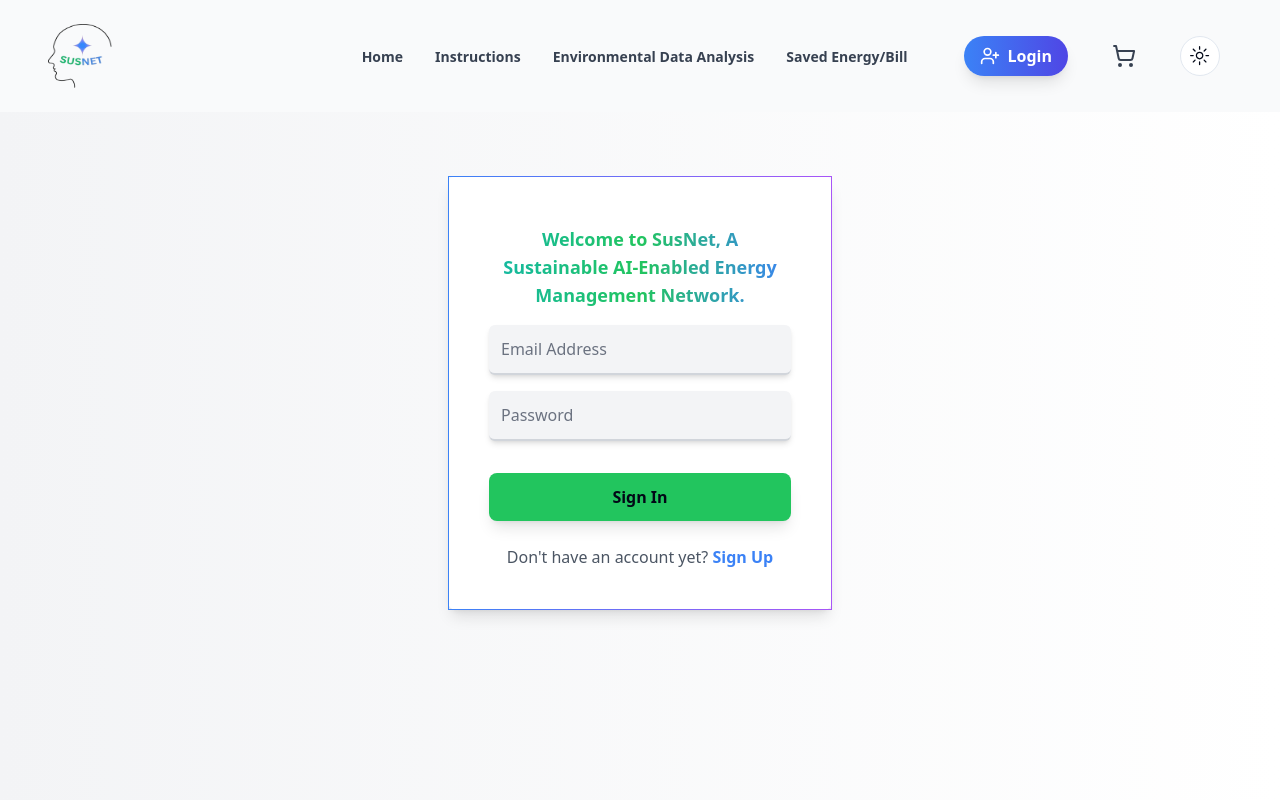
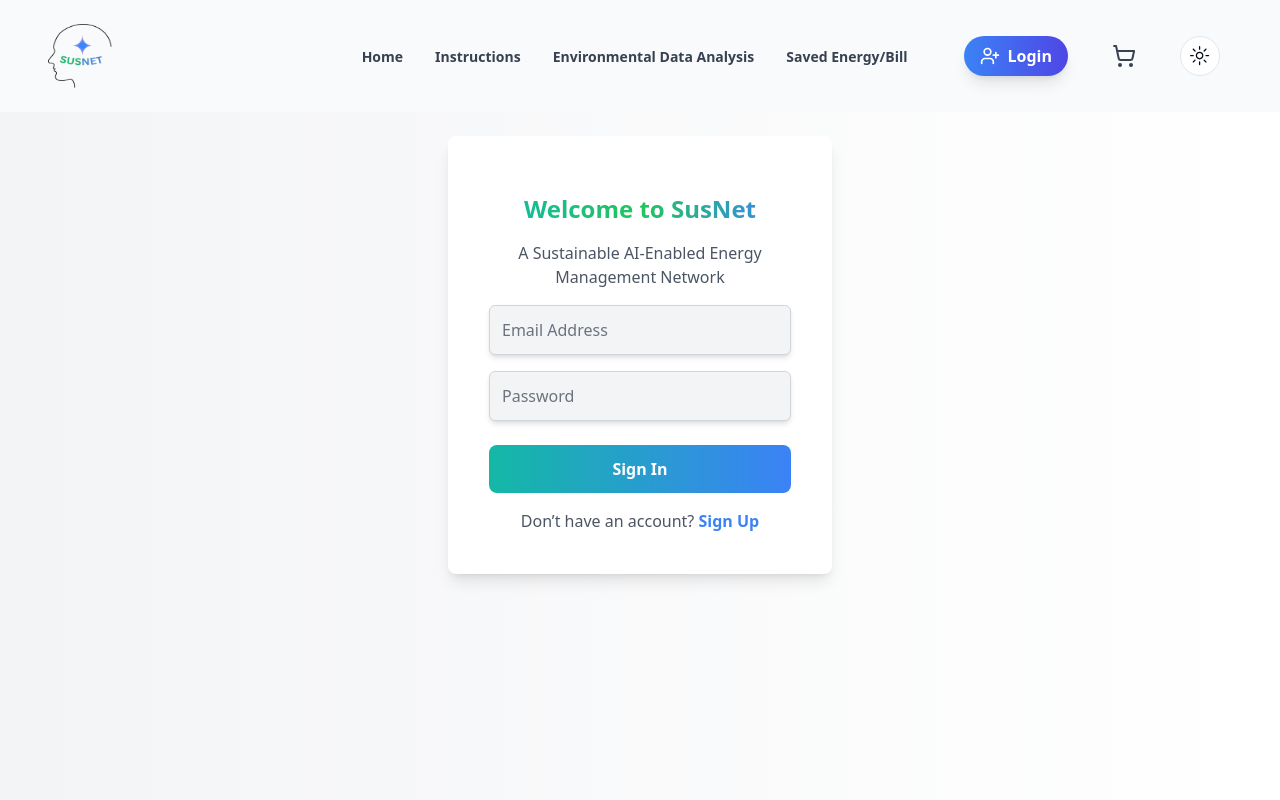
Before and after one commit to TheSoftNode/sunset-platform, a React (Vite) app: page /login in a window 1280 px wide. Shown: the top 800 px of the page. Built offline with nearby package versions, Linux system fonts and the light colour scheme.

Commit message:
fixed a bug

```diff
--- a/src/components/Auth/Login.jsx
+++ b/src/components/Auth/Login.jsx
@@ -3,51 +3,40 @@ import React from 'react';
 const Login = () =>
 {
     return (
-        <div className='min-h-screen flex items-start pt-16 justify-center bg-gradient-to-r from-gray-100 to-white'>
-            <form className='bg-white shadow-lg  mx-auto w-full max-w-sm p-10 rounded-lg border border-transparent transition duration-300 transform hover:scale-105 hover:shadow-xl'>
-                {/* <h1 className='font-semibold text-lg py-2 text-center text-teal-600 prose'>
-                    Welcome to SusNet, A Sustainable AI-Enabled Energy Management Network.
-                </h1> */}
-                <h1 className='font-semibold text-lg py-2 text-center bg-clip-text text-transparent bg-gradient-to-r from-teal-500 via-green-500 to-blue-500'>
-                    Welcome to SusNet, A Sustainable AI-Enabled Energy Management Network.
+        <div className='min-h-screen pt-3 flex items-start justify-center bg-gradient-to-r from-gray-100 to-white p-4'>
+            <form className='bg-white shadow-lg my-3 mx-auto w-full max-w-sm p-10 rounded-lg border border-transparent transition duration-300 transform hover:scale-105 hover:shadow-xl'>
+                <h1 className='font-bold text-2xl py-4 text-center bg-clip-text text-transparent bg-gradient-to-r from-teal-500 via-green-500 to-blue-500'>
+                    Welcome to SusNet
                 </h1>
+                <p className='text-center text-gray-600 mb-4'>
+                    A Sustainable AI-Enabled Energy Management Network
+                </p>
 
+                <div className='space-y-4'>
                     <input
-                    type='text'
+                        type='email'
                         placeholder='Email Address'
-                    className='p-3 my-2 w-full shadow-md border-b-2 border-gray-300 bg-gray-100 rounded-md focus:outline-none focus:border-blue-500 transition duration-200 placeholder-gray-500'
+                        className='p-3 w-full shadow-md border border-gray-300 bg-gray-100 rounded-md focus:outline-none focus:ring-2 focus:ring-blue-500 focus:border-transparent transition duration-200 placeholder-gray-500'
                     />
 
                     <input
                         type='password'
                         placeholder='Password'
-                    className='p-3 my-2 w-full shadow-md border-b-2 border-gray-300 bg-gray-100 rounded-md focus:outline-none focus:border-blue-500 transition duration-200 placeholder-gray-500'
+                        className='p-3 w-full shadow-md border border-gray-300 bg-gray-100 rounded-md focus:outline-none focus:ring-2 focus:ring-blue-500 focus:border-transparent transition duration-200 placeholder-gray-500'
                     />
+                </div>
 
-                <button className='p-3 my-6 bg-green-500 w-full font-bold hover:bg-green-400 transition duration-300 shadow-lg rounded-lg'>
+                <button className='mt-6 p-3 bg-gradient-to-r from-teal-500 to-blue-500 text-white w-full font-bold rounded-lg hover:from-green-500 hover:to-teal-500 transition duration-300 transform hover:scale-105'>
                     Sign In
                 </button>
 
-                <p className='text-center text-gray-600'>
-                    Don't have an account yet?{' '}
+                <p className='mt-4 text-center text-gray-600'>
+                    Don’t have an account?{' '}
                     <a href='/signup' className='text-blue-500 font-semibold hover:underline'>
                         Sign Up
                     </a>
                 </p>
             </form>
-
-            {/* Add gradient border effect on hover */}
-            <style jsx>{`
-        form {
-          border-image: linear-gradient(to right, #3b82f6, #a855f7) 1;
-        }
-
-        form:hover {
-          border: 2px  solid transparent;
-          border-radius: 3px;
-          border-image: linear-gradient(to right, #3b82f6, #a855f7) 1;
-        }
-      `}</style>
         </div>
     );
 };
--- a/src/components/Auth/Signup.jsx
+++ b/src/components/Auth/Signup.jsx
@@ -1,55 +1,46 @@
+
 import React from 'react';
 
 const Signup = () =>
 {
     return (
-        <div className='min-h-screen pt-16 flex items-start justify-center bg-gradient-to-r from-gray-100 to-white p-4'>
+        <div className='min-h-screen pt-3 flex items-start justify-center bg-gradient-to-r from-gray-100 to-white p-4'>
             <form className='bg-white shadow-lg my-3 mx-auto w-full max-w-sm p-10 rounded-lg border border-transparent transition duration-300 transform hover:scale-105 hover:shadow-xl'>
-                <h1 className='font-semibold text-lg py-2 text-center bg-clip-text text-transparent bg-gradient-to-r from-teal-500 via-green-500 to-blue-500'>
+                <h1 className='font-bold text-2xl py-4 text-center bg-clip-text text-transparent bg-gradient-to-r from-teal-500 via-green-500 to-blue-500'>
                     Register Your SusNet Hardware
                 </h1>
 
+                <div className='space-y-4'>
                     <input
                         type='text'
                         placeholder='Full Name'
-                    className='p-3 my-2 w-full shadow-md border-b-2 border-gray-300 bg-gray-100 rounded-md focus:outline-none focus:border-blue-500 transition duration-200 placeholder-gray-500'
+                        className='p-3 w-full shadow-md border border-gray-300 bg-gray-100 rounded-md focus:outline-none focus:ring-2 focus:ring-blue-500 focus:border-transparent transition duration-200 placeholder-gray-500'
                     />
 
                     <input
-                    type='text'
+                        type='email'
                         placeholder='Email Address'
-                    className='p-3 my-2 w-full shadow-md border-b-2 border-gray-300 bg-gray-100 rounded-md focus:outline-none focus:border-blue-500 transition duration-200 placeholder-gray-500'
+                        className='p-3 w-full shadow-md border border-gray-300 bg-gray-100 rounded-md focus:outline-none focus:ring-2 focus:ring-blue-500 focus:border-transparent transition duration-200 placeholder-gray-500'
                     />
 
                     <input
                         type='password'
                         placeholder='Password'
-                    className='p-3 my-2 w-full shadow-md border-b-2 border-gray-300 bg-gray-100 rounded-md focus:outline-none focus:border-blue-500 transition duration-200 placeholder-gray-500'
+                        className='p-3 w-full shadow-md border border-gray-300 bg-gray-100 rounded-md focus:outline-none focus:ring-2 focus:ring-blue-500 focus:border-transparent transition duration-200 placeholder-gray-500'
                     />
+                </div>
 
-                <button className='p-3 my-6 bg-green-500 w-full font-bold hover:bg-green-400 transition duration-300 shadow-lg rounded-lg'>
+                <button className='mt-6 p-3 bg-gradient-to-r from-teal-500 to-blue-500 text-white w-full font-bold rounded-lg hover:from-green-500 hover:to-teal-500 transition duration-300 transform hover:scale-105'>
                     Sign Up
                 </button>
 
-                <p className='text-center text-gray-600'>
+                <p className='mt-4 text-center text-gray-600'>
                     Already have an account?{' '}
                     <a href='/login' className='text-blue-500 font-semibold hover:underline'>
                         Log In
                     </a>
                 </p>
             </form>
-
-            {/* Add gradient border effect on hover */}
-            <style jsx>{`
-        form {
-          border-image: linear-gradient(to right, #3b82f6, #a855f7) 1;
-        }
-
-        form:hover {
-          border: 2px solid transparent;
-          border-image: linear-gradient(to right, #3b82f6, #a855f7) 1;
-        }
-      `}</style>
         </div>
     );
 };
```
Lines whose indentation alone changed are shown as unchanged.
